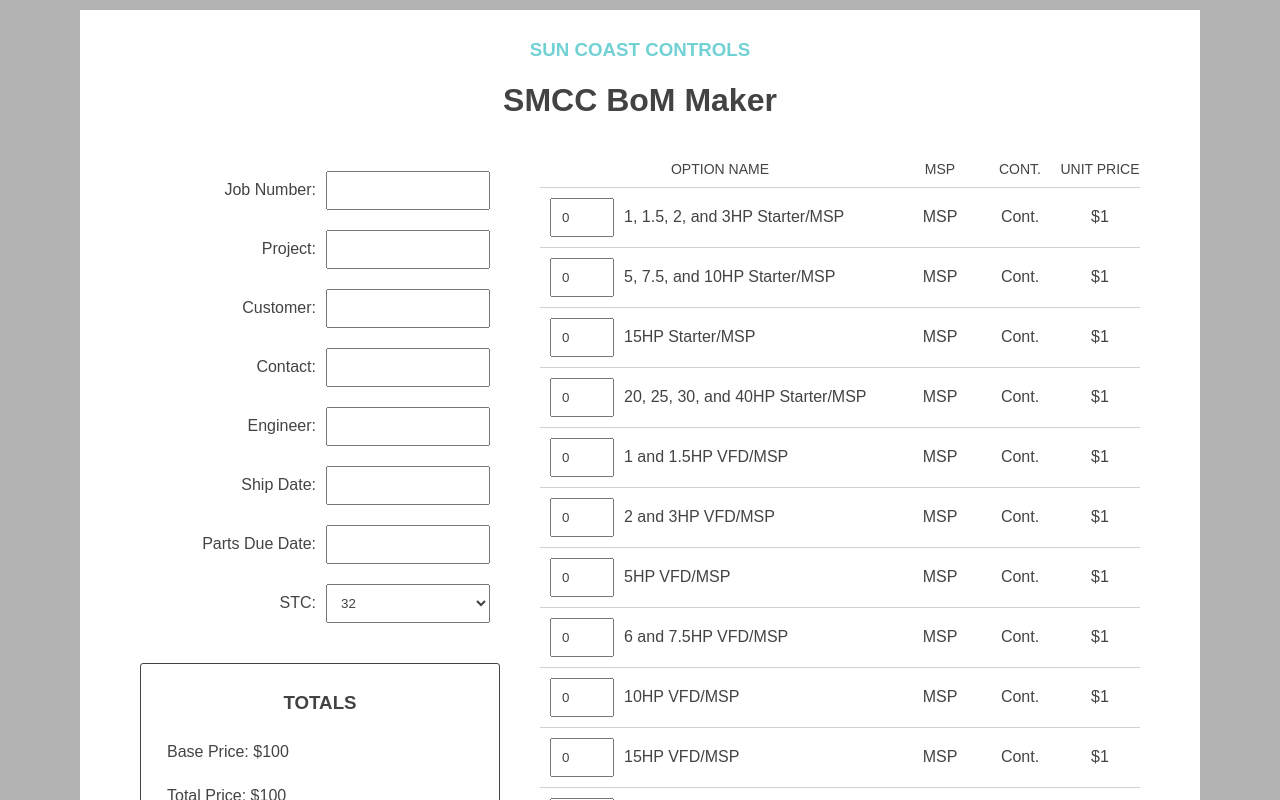
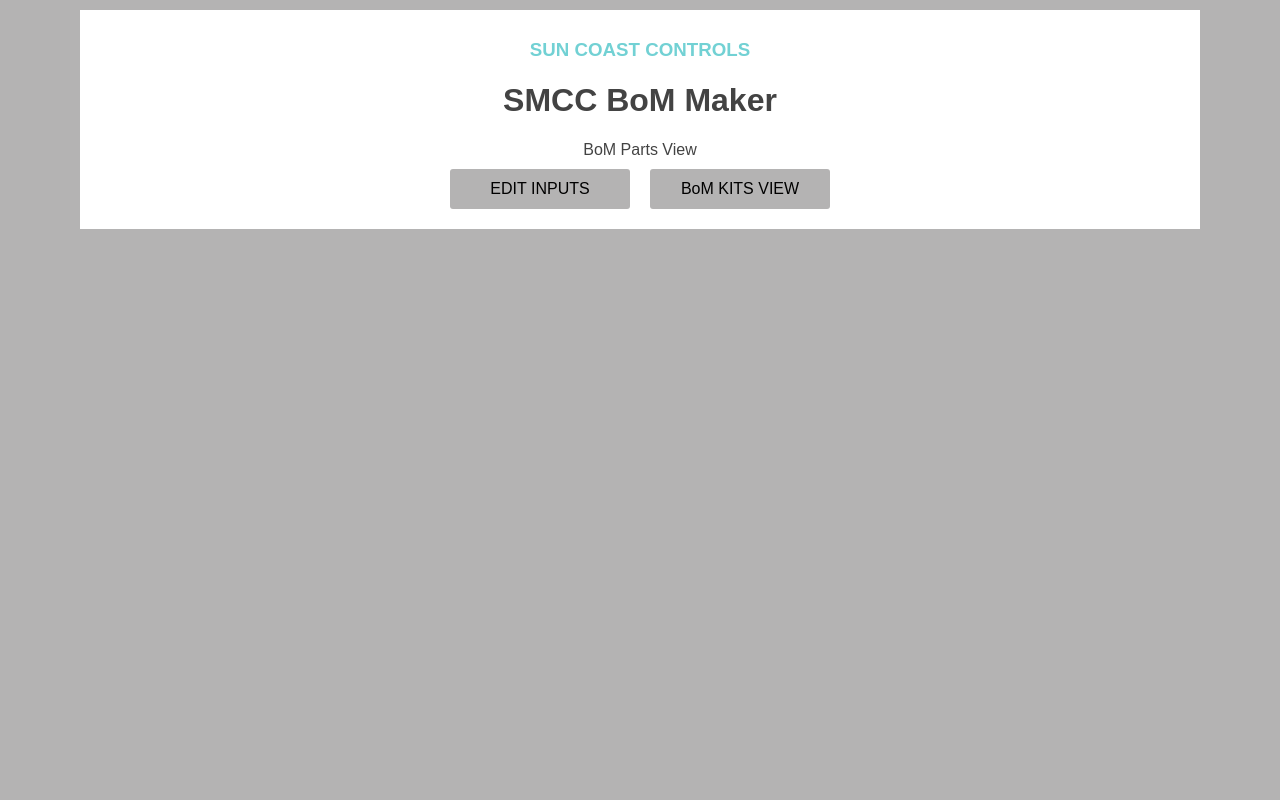
Before and after one commit to adashe/smcc-bom-maker, a React (Create React App) app: page / in a window 1280 px wide. Shown: the top 800 px of the page. Built offline with nearby package versions, Linux system fonts and the light colour scheme.

Commit message:
added parts view infrastructure

```diff
--- a/src/App.js
+++ b/src/App.js
@@ -1,7 +1,8 @@
 import { useState } from "react";
 import { Header } from "./Header";
 import { Forms } from "./Forms";
-import { BoM } from "./BoM";
+import { BomKitsView } from "./BomKitsView";
+import { BomPartsView } from "./BomPartsView";
 import kitsData from "./data/kits.json";
 import partsData from "./data/parts.json";
 
@@ -29,10 +30,14 @@ export default function App() {
     const [basePrice, setBasePrice] = useState(100);
     const [totalPrice, setTotalPrice] = useState(basePrice);
     const [totalFLA, setTotalFLA] = useState(0);
-    const [page, setPage] = useState("forms");
+    const [page, setPage] = useState("parts");
 
-    function handleShowBom() {
-        setPage("bom");
+    function handleShowBomKits() {
+        setPage("kits");
+    }
+
+    function handleShowBomParts() {
+        setPage("parts");
     }
 
     function handleShowForms() {
@@ -102,7 +107,7 @@ export default function App() {
     return (
         <div className="App">
             <Header />
-            {page === "forms" ? (
+            {page === "forms" && (
                 <Forms
                     basePrice={basePrice}
                     totalPrice={totalPrice}
@@ -112,14 +117,26 @@ export default function App() {
                     handleUpdateTotals={handleUpdateTotals}
                     assembly={assembly}
                     kitsData={kitsData}
-                    handleShowBom={handleShowBom}
+                    handleShowBomKits={handleShowBomKits}
+                    handleShowBomParts={handleShowBomParts}
                 />
-            ) : (
-                <BoM
+            )}
+            {page === "kits" && (
+                <BomKitsView
                     assembly={assembly}
                     kitsData={kitsData}
                     partsData={partsData}
                     handleShowForms={handleShowForms}
+                    handleShowBomParts={handleShowBomParts}
+                />
+            )}
+            {page === "parts" && (
+                <BomPartsView
+                    assembly={assembly}
+                    kitsData={kitsData}
+                    partsData={partsData}
+                    handleShowForms={handleShowForms}
+                    handleShowBomKits={handleShowBomKits}
                 />
             )}
         </div>
--- a/src/BoM.js
+++ b/src/BomKitsView.js
@@ -1,10 +1,17 @@
 import { Button } from "./Button";
 
-export function BoM({ assembly, kitsData, partsData, handleShowForms }) {
+export function BomKitsView({
+    assembly,
+    kitsData,
+    partsData,
+    handleShowForms,
+    handleShowBomParts,
+}) {
     const selectedKitsArr = kitsData.filter((kit) => assembly[kit.id] > 0);
 
     return (
         <div className="container bom-div">
+            <div>BoM Kits View</div>
             <div>
                 {selectedKitsArr.map((kit) => (
                     <BomRow
@@ -18,6 +25,7 @@ export function BoM({ assembly, kitsData, partsData, handleShowForms }) {
 
             <div>
                 <Button handleClick={handleShowForms}>EDIT INPUTS</Button>
+                <Button handleClick={handleShowBomParts}>BoM PARTS VIEW</Button>
             </div>
         </div>
     );
--- /dev/null
+++ b/src/BomPartsView.js
@@ -0,0 +1,17 @@
+import { Button } from "./Button";
+
+export function BomPartsView({
+    assembly,
+    kitsData,
+    partsData,
+    handleShowForms,
+    handleShowBomKits,
+}) {
+    return (
+        <div>
+            <div>BoM Parts View</div>
+            <Button handleClick={handleShowForms}>EDIT INPUTS</Button>
+            <Button handleClick={handleShowBomKits}>BoM KITS VIEW</Button>
+        </div>
+    );
+}
--- a/src/Forms.js
+++ b/src/Forms.js
@@ -13,7 +13,8 @@ export function Forms({
     handleUpdateTotals,
     assembly,
     kitsData,
-    handleShowBom,
+    handleShowBomKits,
+    handleShowBomParts,
 }) {
     return (
         <div className="container">
@@ -28,8 +29,15 @@ export function Forms({
                         UPDATE TOTALS
                     </Button>
                 </Totals>
-                <Button handleClick={handleReset}>RESET FORM</Button>
-                <Button handleClick={handleShowBom}>GENERATE BoM</Button>
+                <div className="button-bank">
+                    <Button handleClick={handleReset}>RESET FORM</Button>
+                    <Button handleClick={handleShowBomKits}>
+                        BoM KITS VIEW
+                    </Button>
+                    <Button handleClick={handleShowBomParts}>
+                        BoM PARTS VIEW
+                    </Button>
+                </div>
             </div>
 
             <div>
--- a/src/index.css
+++ b/src/index.css
@@ -28,6 +28,10 @@ body {
     text-align: left;
     margin: 6px;
     padding: 10px;
+}
+.button-bank {
+    display: inline-block;
+    width: 200px;
 }
 .bom-div {
     display: inline-block;
```
